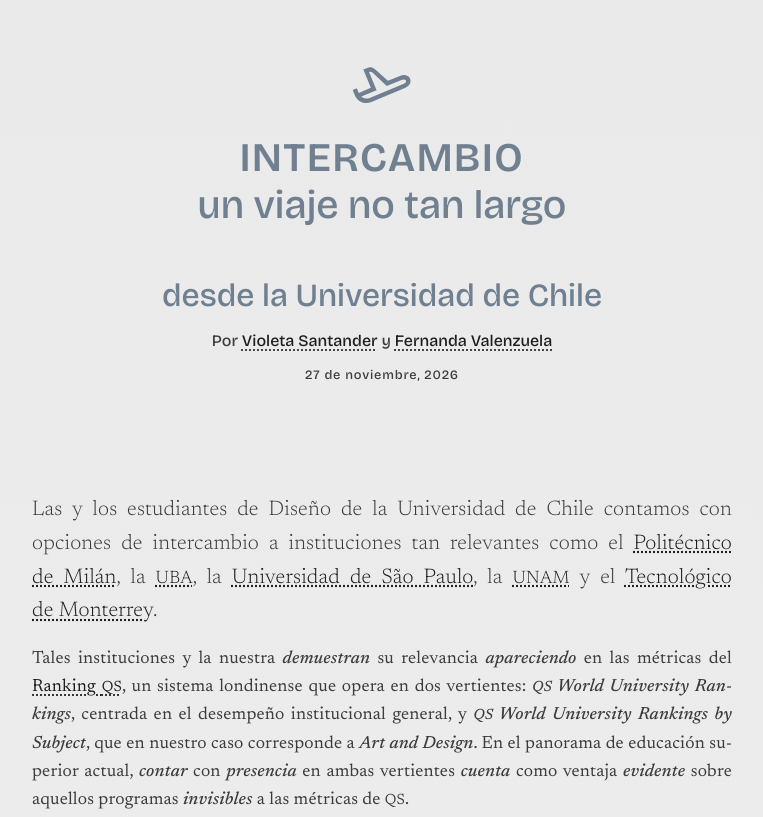
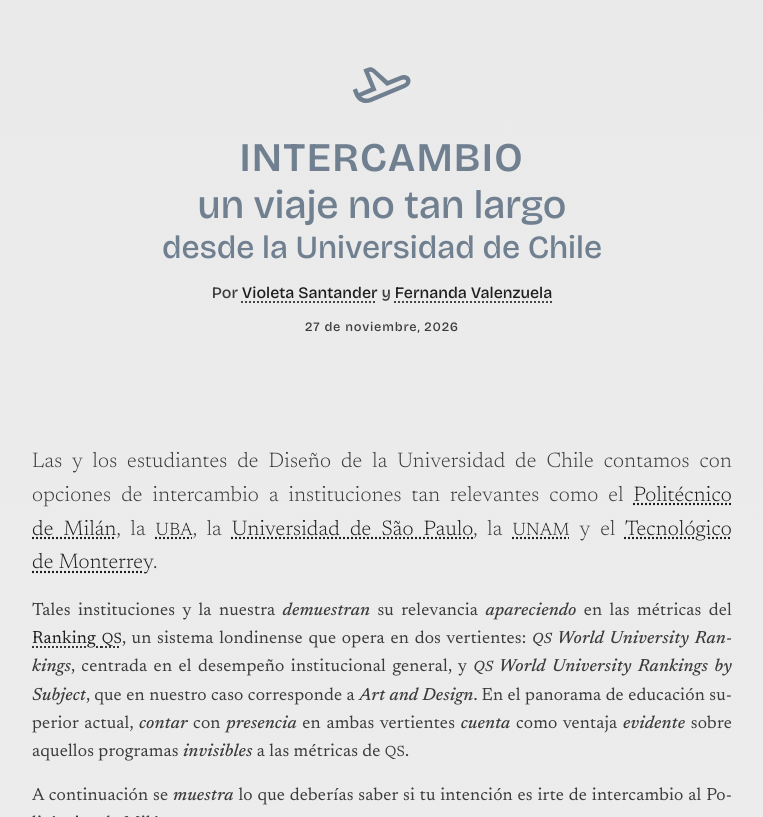
Before and after one commit to violeta-fer/clase-13, a plain HTML site: page index.html in a window 1280 px wide. Shown: the top 817 px of the page, without its empty margins (258-1021 px from the left). Drawn offline with nearby package versions, Linux system fonts and the light colour scheme.

Commit message:
Add files via upload

```diff
--- a/style.css
+++ b/style.css
@@ -186,10 +186,6 @@ figcaption {
     }
 }
 
-h3 {
-    margin-top: 3rem;
-}
-
 /* Gráficos, rankings y mapa */
 .ranking,
 #map {
```
